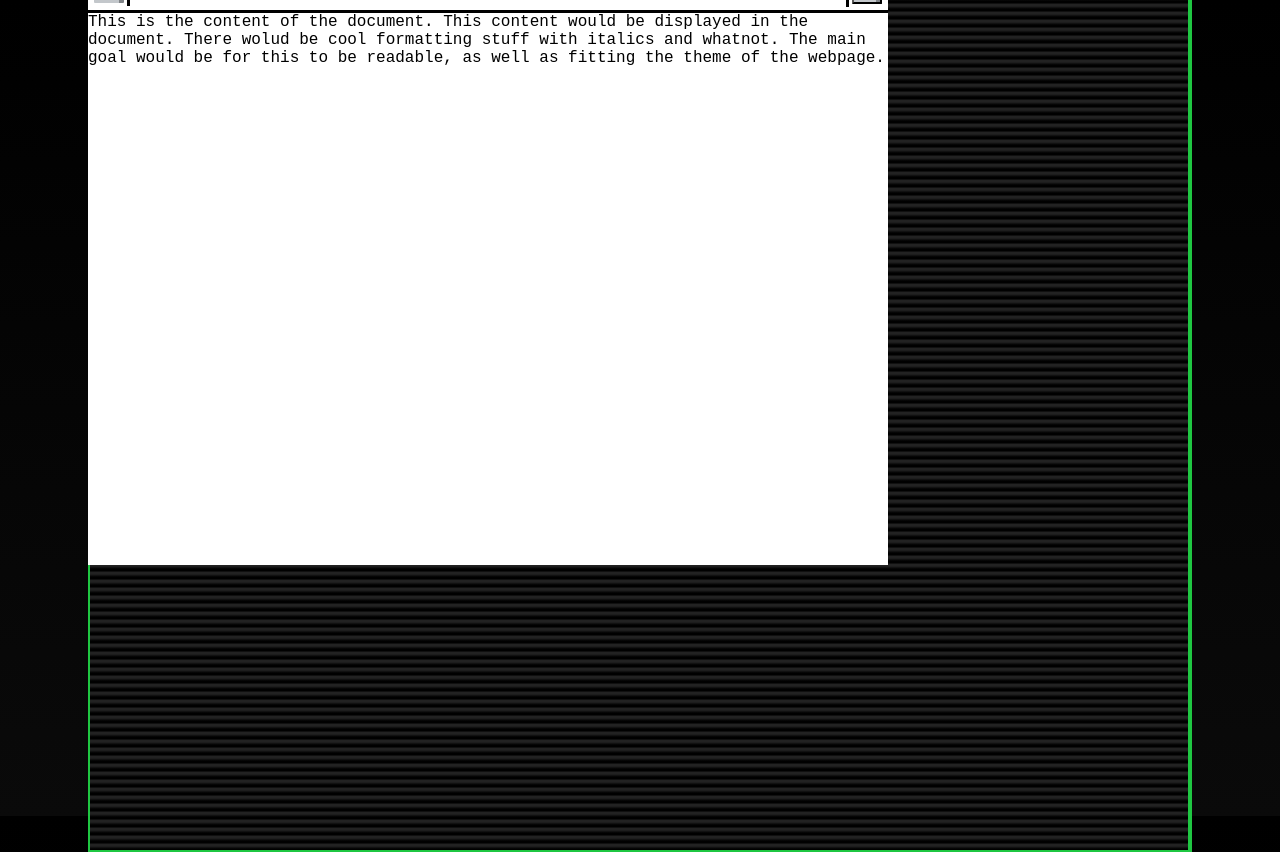
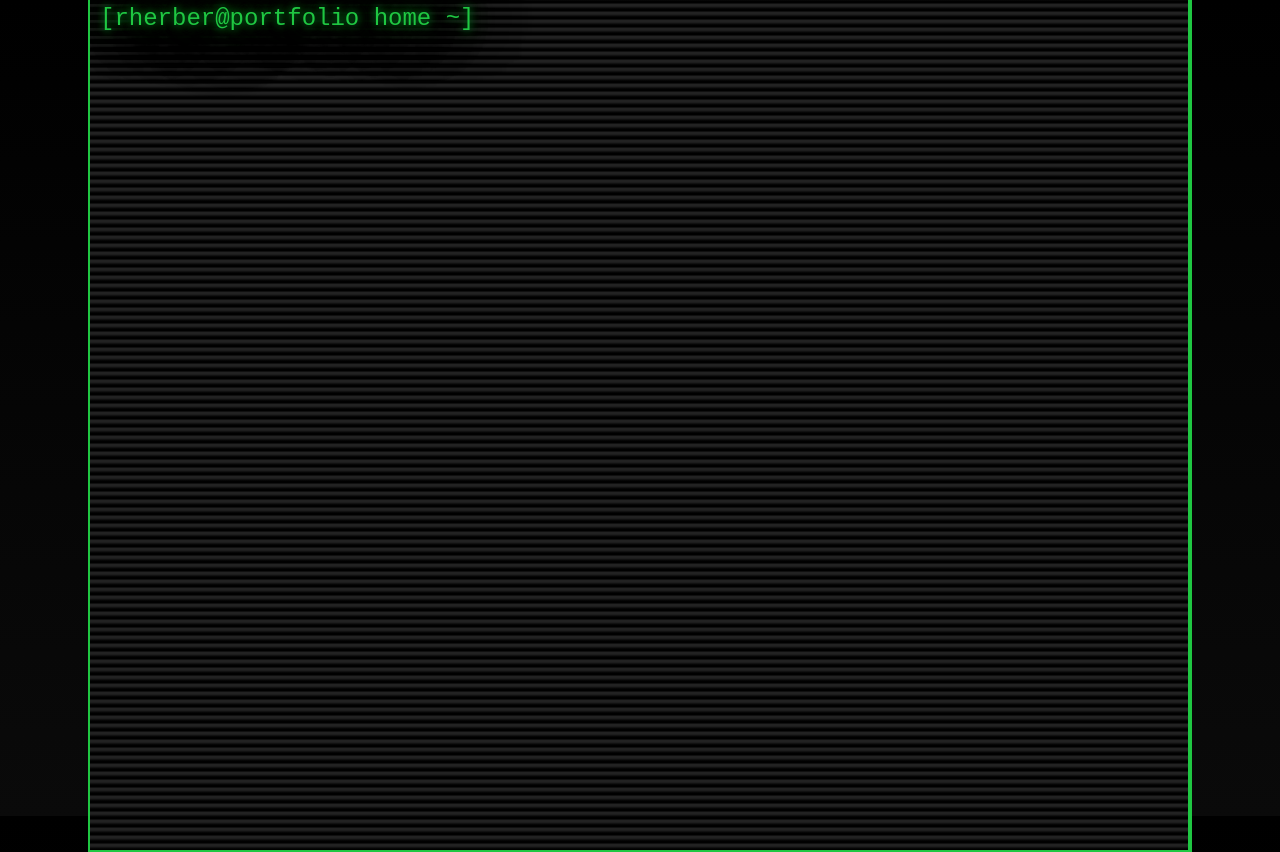
Before and after one commit to ryandherb/Portfolio, a React app: page / in a window 1280 px wide. Built offline with nearby package versions, Linux system fonts and the light colour scheme; the HTML template or start-up script is replaced by a standard one.

Commit message:
DocView opening + closing functionality

```diff
--- a/src/App.tsx
+++ b/src/App.tsx
@@ -1,15 +1,28 @@
-import { } from 'react';
+import { useState, type ReactNode } from 'react';
 import './index.css'
 import Terminal from './components/Terminal';
 import DocView from './components/DocView';
 
 function App() {
 
+  const [docViewOpen, setDocViewOpen] = useState<boolean>(false);
+  const [docText, setDocText] = useState<ReactNode | null>(null);
+
+  const toggleDocView = (textElement: ReactNode) => {
+    if (docViewOpen) {
+      setDocViewOpen(false);
+    } else {
+      setDocText(textElement);
+      setDocViewOpen(true);
+    }
+  }
 
   return (
     <>
-      <DocView />
-      <Terminal />
+      {docViewOpen &&
+        <DocView toggleDocView={toggleDocView} textElement={docText}/>
+      }
+      <Terminal toggleDocView={toggleDocView} />
     </>
   )
 }
--- a/src/components/DocView.tsx
+++ b/src/components/DocView.tsx
@@ -1,7 +1,17 @@
+import type { ReactNode } from "react";
 import "../index.css"
 import { Windows95Notepad } from "react-old-icons";
 
-export default function DocView() {
+interface DocViewProps {
+    toggleDocView: (textElement : ReactNode) => void;
+    textElement :ReactNode;
+}
+
+export default function DocView({toggleDocView, textElement} : DocViewProps) {
+
+    const handleClose = () => {
+        toggleDocView(null);
+    }
 
     return (
         <div className="modal">
@@ -27,13 +37,13 @@ export default function DocView() {
                         padding: '3px',
 
                     }}>
-                        <button className="modalButton">
+                        <button className="modalButton" onClick={handleClose}>
                             X
                         </button>
                     </div>
                 </span>
-                <div className="docContent">
-                    This is the content of the document. This content would be displayed in the document. There wolud be cool formatting stuff with italics and whatnot. The main goal would be for this to be readable, as well as fitting the theme of the webpage.
+                <div className="modalText">
+                    {textElement}
                 </div>
             </div >
         </div >
```
